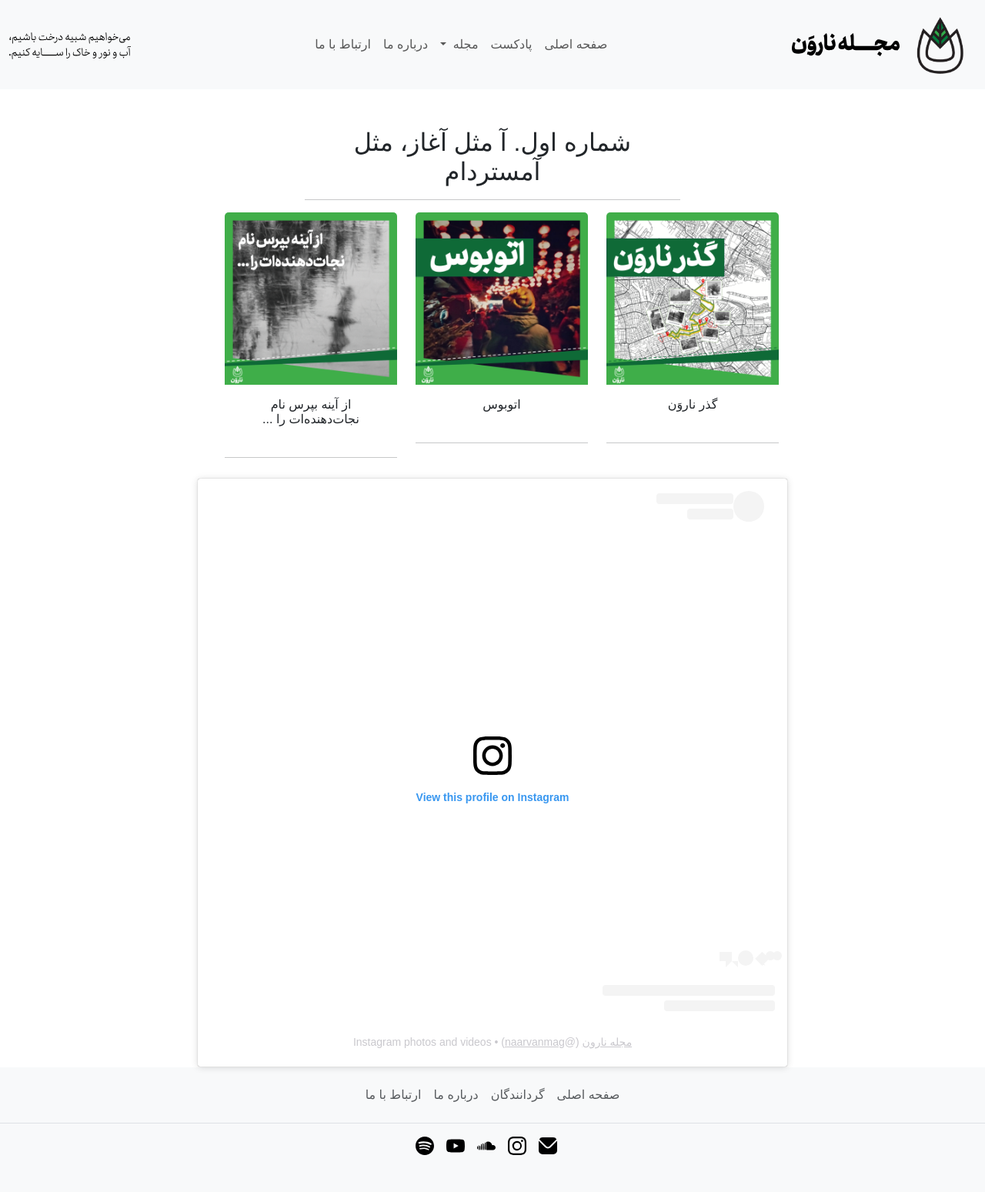
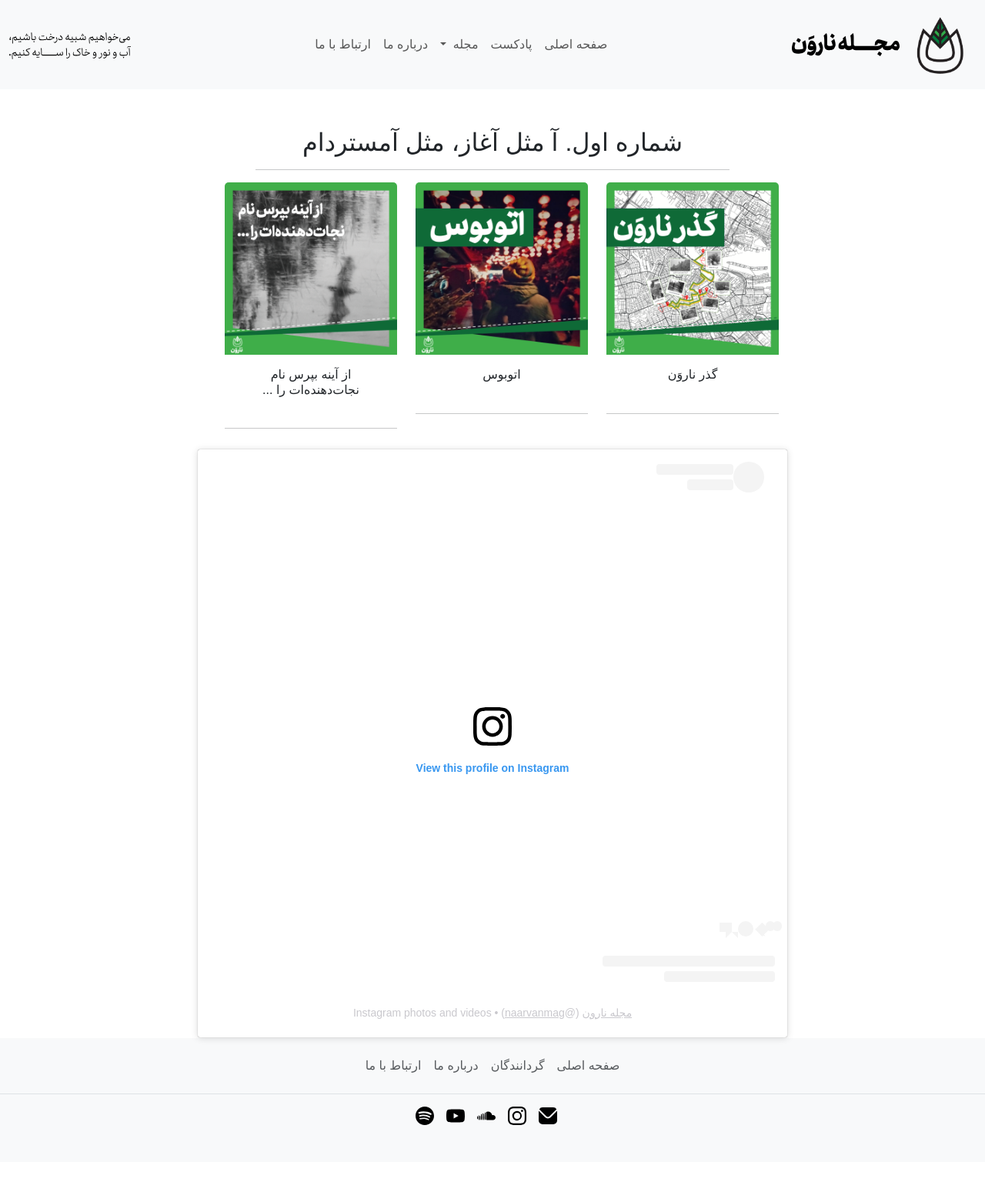
Before and after one commit to NaarvanMag/naarvanmag.github.io, a Jekyll site: the page built from index.markdown, in a window 1280 px wide. Shown: the whole page at 77% size. Built offline with Jekyll 4.4.1, drawn with Linux system fonts in a browser that asks for light colours; nearby versions of some CDN libraries; a style sheet for code colours, icons or effects is not loaded; after the commit the page ends 1510 px from its top, so only the background shows below that.

Commit message:
Fix a couple of minor issues

```diff
--- a/_layouts/archive.html
+++ b/_layouts/archive.html
@@ -30,12 +30,12 @@ layout: default
 
     <div class="row">
         {% for cat in site.categories %}
+        {% if cat[0] == page.title %}
         <div class="col-sm-12 col-lg-8 offset-lg-2">
             <h2 class="text-center">مقاله‌های منتخب</h2>
             <hr class="hr" />
         </div>
 
-        {% if cat[0] == page.title %}
         {% for post in cat[1] %}
 
           <div class="card col-sm-12 col-lg-4" style="margin-bottom: 10px; border: none;">
@@ -53,7 +53,9 @@ layout: default
         {% endfor %}
     </div>
 
+    {% if page.podcastSrc  %}
     <div class="row">
         <iframe width="100%" height="300" scrolling="no" frameborder="no" allow="autoplay" src="{{ page.podcastSrc }}"></iframe><div style="font-size: 10px; color: #cccccc;line-break: anywhere;word-break: normal;overflow: hidden;white-space: nowrap;text-overflow: ellipsis; font-family: Interstate,Lucida Grande,Lucida Sans Unicode,Lucida Sans,Garuda,Verdana,Tahoma,sans-serif;font-weight: 100;"><a href="https://soundcloud.com/naarvanmag" title="مجله نارون" target="_blank" style="color: #cccccc; text-decoration: none;">مجله نارون</a> · <a href="{{ page.podcastLink }}" title="{{ page.title }}" target="_blank" style="color: #cccccc; text-decoration: none;">{{ page.title }}</a></div>
     </div>
+    {% endif %}
 </div>
--- a/_layouts/home.html
+++ b/_layouts/home.html
@@ -6,7 +6,7 @@ layout: default
 
   <div class="row" style="margin-top: 50px">
     {% for cat in site.categories %}
-      <div class="col-sm-12 col-lg-8 offset-lg-2">
+      <div class="col-sm-12 col-lg-10 offset-lg-1">
           <h2 class="text-center">{{ cat[0] }}</h2>
           <hr class="hr" />
       </div>
--- a/_layouts/post.html
+++ b/_layouts/post.html
@@ -1,7 +1,7 @@
 ---
 layout: default
 ---
-<div class="row">
+<div class="row" style="padding: 20px;">
     <div class="col-lg-3 offset-lg-3 col-sm-12 text-center" style="margin-top: 50px; margin-bottom: 20px;">
         <h3>{{ page.title }}</h3>
         <h7>منتشرشده در <a href="{{ page.nlink }}">{{ page.ntext }}</a></h7>
```
